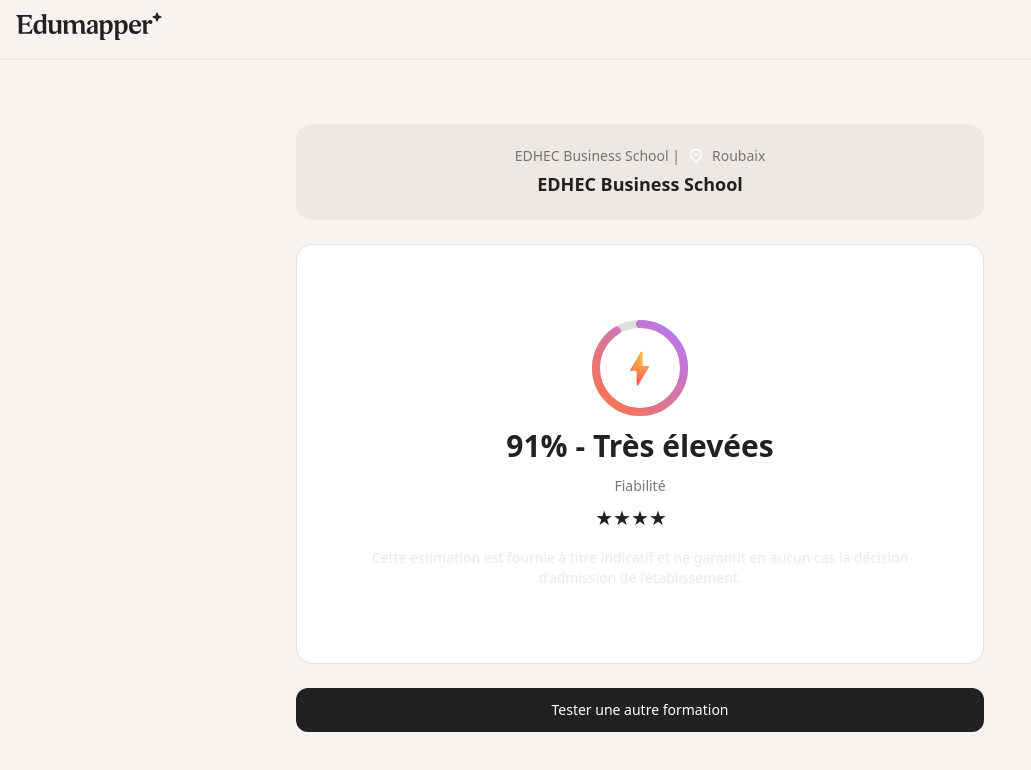
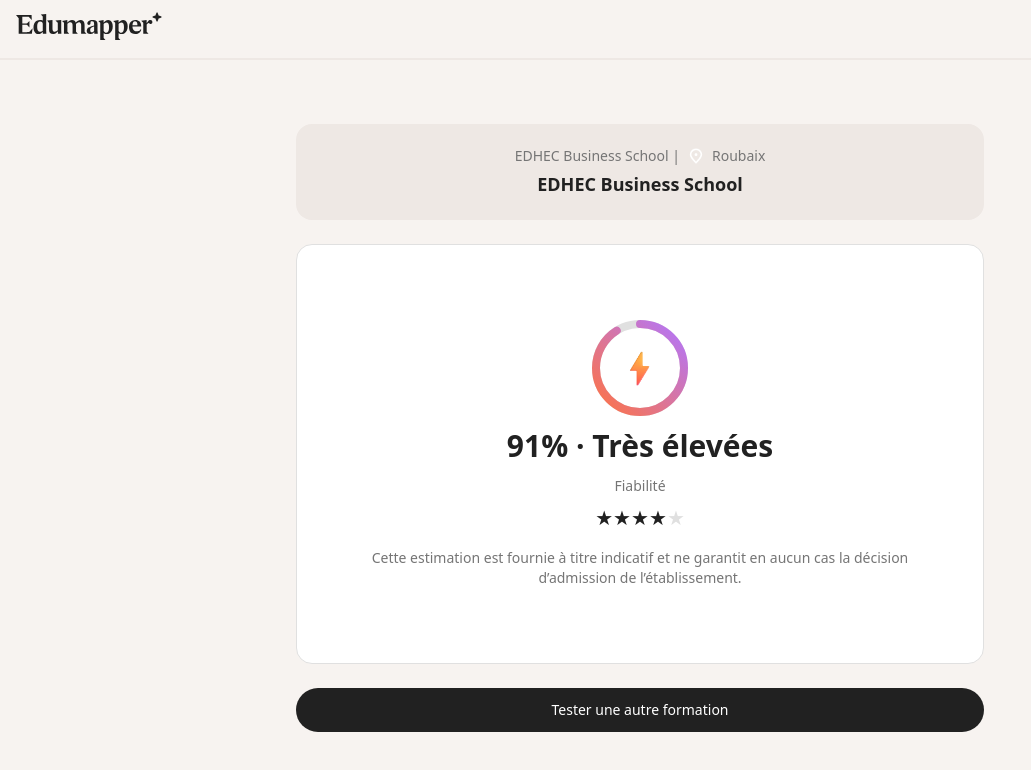
Before and after one commit to daadaamed/EduMatcher, a Nuxt app in the folder edumatcher/: page /result in a window 1280 px wide. Shown: the top 770 px of the page, without its empty margins (0-1031 px from the left). Built offline with nearby package versions, Linux system fonts and the light colour scheme.

Commit message:
fix (ui) : fix css colors and rounded buttons and tags

```diff
--- a/edumatcher/app/components/ChoiceCard.vue
+++ b/edumatcher/app/components/ChoiceCard.vue
@@ -64,7 +64,7 @@
       <span v-if="committedCount === 0" class="mr-2 text-sm text-muted">uncomplete</span>
       <button
         type="button"
-        class="ml-auto inline-flex size-8 items-center justify-center rounded-md hover:bg-gray-100"
+        class="ml-auto inline-flex size-8 items-center justify-center rounded-xl hover:bg-gray-100"
         :aria-expanded="open"
         @click="toggle"
       >
@@ -91,8 +91,8 @@
             :class="[
               'rounded-full border px-4 py-2 text-sm',
               (draft[sec.subtitle] ?? []).includes(opt)
-                ? 'bg-primary text-white border-primary'
-                : 'bg-white text-primary border-divider hover:bg-gray-50'
+                ? 'bg-white text-primary border-primary'
+                : 'bg-card text-primary border-divider hover:bg-gray-50'
             ]"
           >
             {{ opt }}
--- a/edumatcher/app/pages/result.vue
+++ b/edumatcher/app/pages/result.vue
@@ -45,19 +45,19 @@
             </svg>
           <img src="/flash.png" alt="" class="absolute inset-0 m-auto h-10 w-10" />
         </div>
-        <h3 class="text-3xl font-bold text-primary">91% - Très élevées</h3>
+        <h3 class="text-3xl font-bold text-primary">91% · Très élevées</h3>
         <p class="text-sm text-secondary">Fiabilité</p>
         <div class="text-xl leading-none">
-          <span class="text-primary">★★★★</span><span class="text-white">★</span>
+          <span class="text-primary">★★★★</span><span class="text-divider">★</span>
         </div>
-        <p class="mt-2 max-w-[560px] text-sm text-beige-300">
+        <p class="mt-2 max-w-[560px] text-sm text-secondary">
           Cette estimation est fournie à titre indicatif et ne garantit en aucun cas la décision d’admission de l’établissement.
         </p>
       </section>
 
       <!-- Bottom button -->
       <button
-        class="w-full rounded-xl bg-primary px-4 py-3 text-sm text-white hover:opacity-90"
+        class="w-full rounded-3xl bg-primary px-4 py-3 text-sm text-white hover:opacity-90"
         @click="back"
       >
         Tester une autre formation
```
